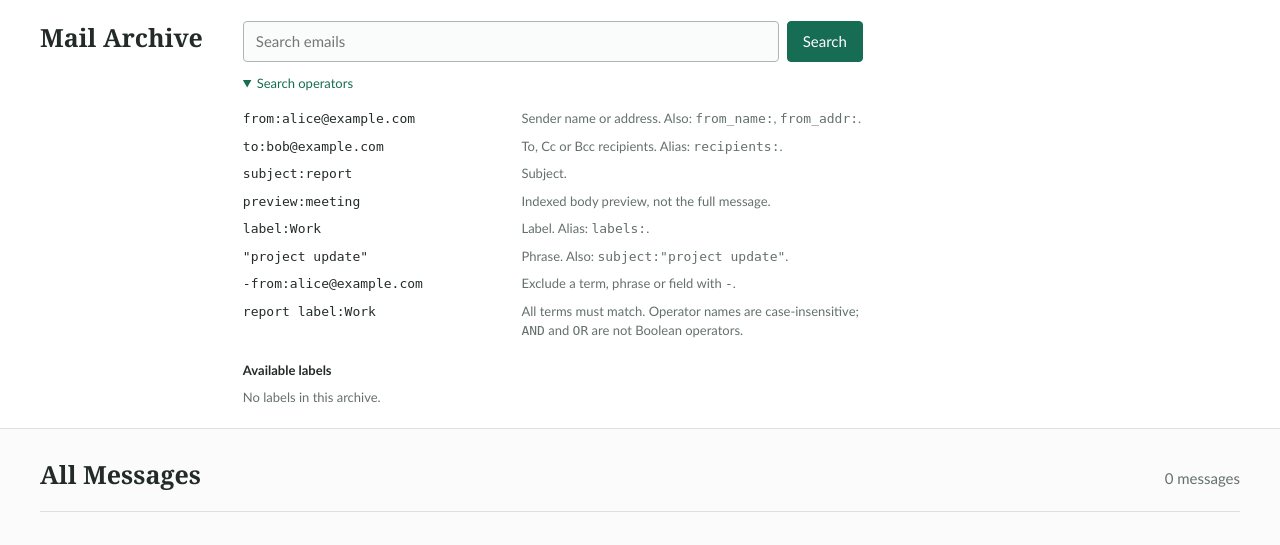
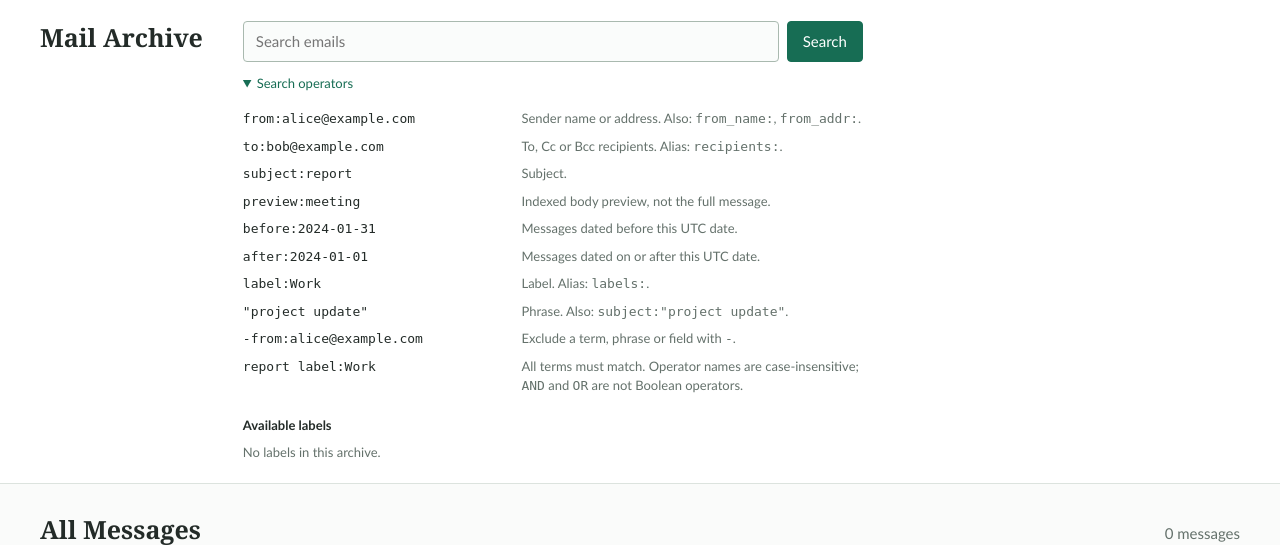
Before and after one commit to erikman/mbox_stats, a Flask app: page / in a window 1280 px wide, after a click on "Search operators". Shown: the top 545 px of the page. Run offline with Flask 3, Linux system fonts and the light colour scheme; data that the repository does not hold is empty; parts of the project's set-up code (start-up, migrations or seed data) failed here and were passed over; some libraries are stand-ins or nearby versions.

Commit message:
Add date operators to the search expression

```diff
--- a/src/mbox_stats/server.py
+++ b/src/mbox_stats/server.py
@@ -103,7 +103,7 @@ def _search_parameters() -> tuple[str, int]:
     return query, page
 
 
-def _search_expressions(query: str) -> tuple[str, str]:
+def _search_expressions(query: str) -> tuple[str, str, list[tuple[str, int, bool]]]:
     fields = {
         'label': 'labels', 'labels': 'labels',
         'from': '{from_name from_addr}', 'from_name': 'from_name', 'from_addr': 'from_addr',
@@ -112,6 +112,7 @@ def _search_expressions(query: str) -> tuple[str, str]:
     }
     included = []
     excluded = []
+    date_filters = []
     end = 0
     for match in re.finditer(r'(?:[^\s"]|"(?:""|[^"])*")+', query):
         if query[end:match.start()].strip():
@@ -124,6 +125,17 @@ def _search_expressions(query: str) -> tuple[str, str]:
         field = ''
         if ':' in term and not term.startswith('"'):
             name, _, term = term.partition(':')
+            if name.lower() in ('before', 'after'):
+                if not re.fullmatch(r'\d{4}-\d{2}-\d{2}', term):
+                    abort(400, description='Invalid search expression.')
+                try:
+                    date = datetime.date.fromisoformat(term)
+                except ValueError:
+                    abort(400, description='Invalid search expression.')
+                timestamp = int(datetime.datetime.combine(
+                    date, datetime.time.min, datetime.timezone.utc).timestamp())
+                date_filters.append((name.lower(), timestamp, negative))
+                continue
             field = fields.get(name.lower(), '')
             if not field:
                 abort(400, description='Invalid search expression.')
@@ -139,7 +151,7 @@ def _search_expressions(query: str) -> tuple[str, str]:
         (excluded if negative else included).append(expression)
     if query[end:].strip():
         abort(400, description='Invalid search expression.')
-    return ' AND '.join(included), ' OR '.join(excluded)
+    return ' AND '.join(included), ' OR '.join(excluded), date_filters
 
 
 @overload
@@ -243,7 +255,7 @@ def _register_routes(app: Flask):
         conn = _connection()
         source = 'messages m'
         parameters = []
-        included, excluded = _search_expressions(query)
+        included, excluded, date_filters = _search_expressions(query)
         if query:
             try:
                 for expression in (included, excluded):
@@ -260,7 +272,17 @@ def _register_routes(app: Flask):
                 if expression:
                     conditions.append(f'm.id {operator} (SELECT rowid FROM messages_fts WHERE messages_fts MATCH ?)')
                     parameters.append(expression)
-            source += ' WHERE ' + ' AND '.join(conditions)
+            for operator, timestamp, negative in date_filters:
+                if operator == 'before':
+                    condition = 'm.date_utc >= ?' if negative else 'm.date_utc < ?'
+                else:
+                    condition = 'm.date_utc < ?' if negative else 'm.date_utc >= ?'
+                if negative:
+                    condition = f'(m.date_utc IS NULL OR {condition})'
+                conditions.append(condition)
+                parameters.append(timestamp)
+            if conditions:
+                source += ' WHERE ' + ' AND '.join(conditions)
         total = conn.execute(f'SELECT count(*) FROM {source}', parameters).fetchone()[0]
         messages = conn.execute(
             f'SELECT m.* FROM {source} ORDER BY m.date_utc DESC, m.id DESC LIMIT ? OFFSET ?',
--- a/src/mbox_stats/templates/base.html
+++ b/src/mbox_stats/templates/base.html
@@ -23,6 +23,8 @@
         <dt><code>to:bob@example.com</code></dt><dd>To, Cc or Bcc recipients. Alias: <code>recipients:</code>.</dd>
         <dt><code>subject:report</code></dt><dd>Subject.</dd>
         <dt><code>preview:meeting</code></dt><dd>Indexed body preview, not the full message.</dd>
+        <dt><code>before:2024-01-31</code></dt><dd>Messages dated before this UTC date.</dd>
+        <dt><code>after:2024-01-01</code></dt><dd>Messages dated on or after this UTC date.</dd>
         <dt><code>label:Work</code></dt><dd>Label. Alias: <code>labels:</code>.</dd>
         <dt><code>"project update"</code></dt><dd>Phrase. Also: <code>subject:"project update"</code>.</dd>
         <dt><code>-from:alice@example.com</code></dt><dd>Exclude a term, phrase or field with <code>-</code>.</dd>
```
Also changed, not shown: tests/test_server.py (+25 -0 lines).
